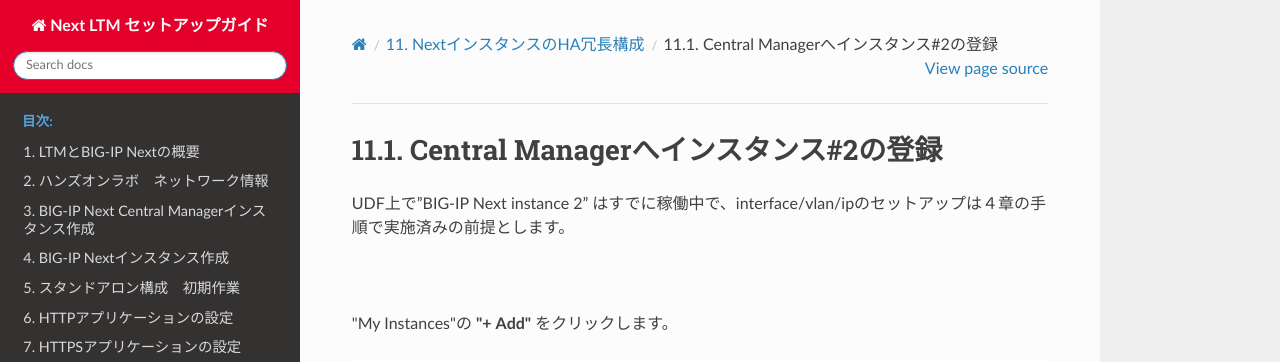
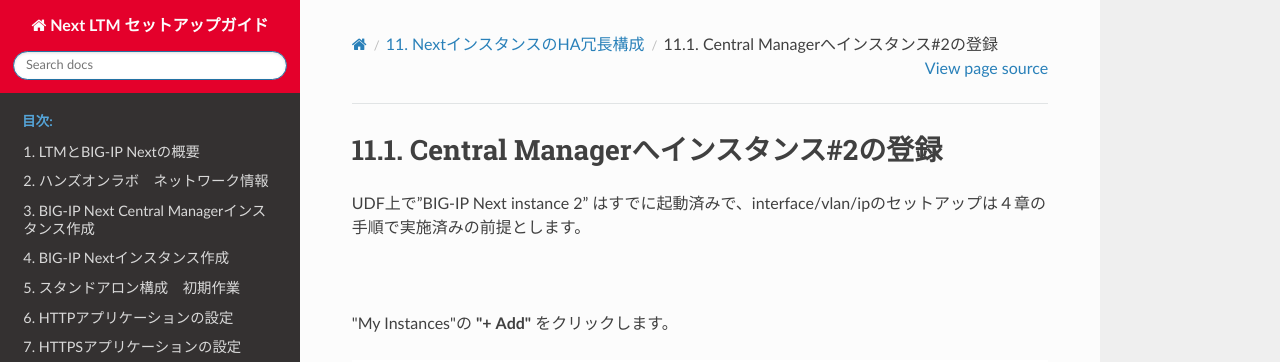
Before and after one commit to BeF5/f5j-easy-setup-next-ltm, a Sphinx documentation site: the page built from docs/content11/module01/module01.rst, in a window 1280 px wide and 900 px high. Shown: the top 362 px of the window. Built offline with Sphinx 7.4.7 and the Read the Docs theme 2.0.0, drawn with Linux system fonts in a browser that asks for light colours.

Commit message:
Update module01.rst

```diff
--- a/docs/content11/module01/module01.rst
+++ b/docs/content11/module01/module01.rst
@@ -1,7 +1,7 @@
 Central Managerへインスタンス#2の登録
 ======================================
 
-UDF上で”BIG-IP Next instance 2” はすでに稼働中で、interface/vlan/ipのセットアップは４章の手順で実施済みの前提とします。
+UDF上で”BIG-IP Next instance 2” はすでに起動済みで、interface/vlan/ipのセットアップは４章の手順で実施済みの前提とします。
 
 |
 "My Instances"の **"+ Add"** をクリックします。
```
